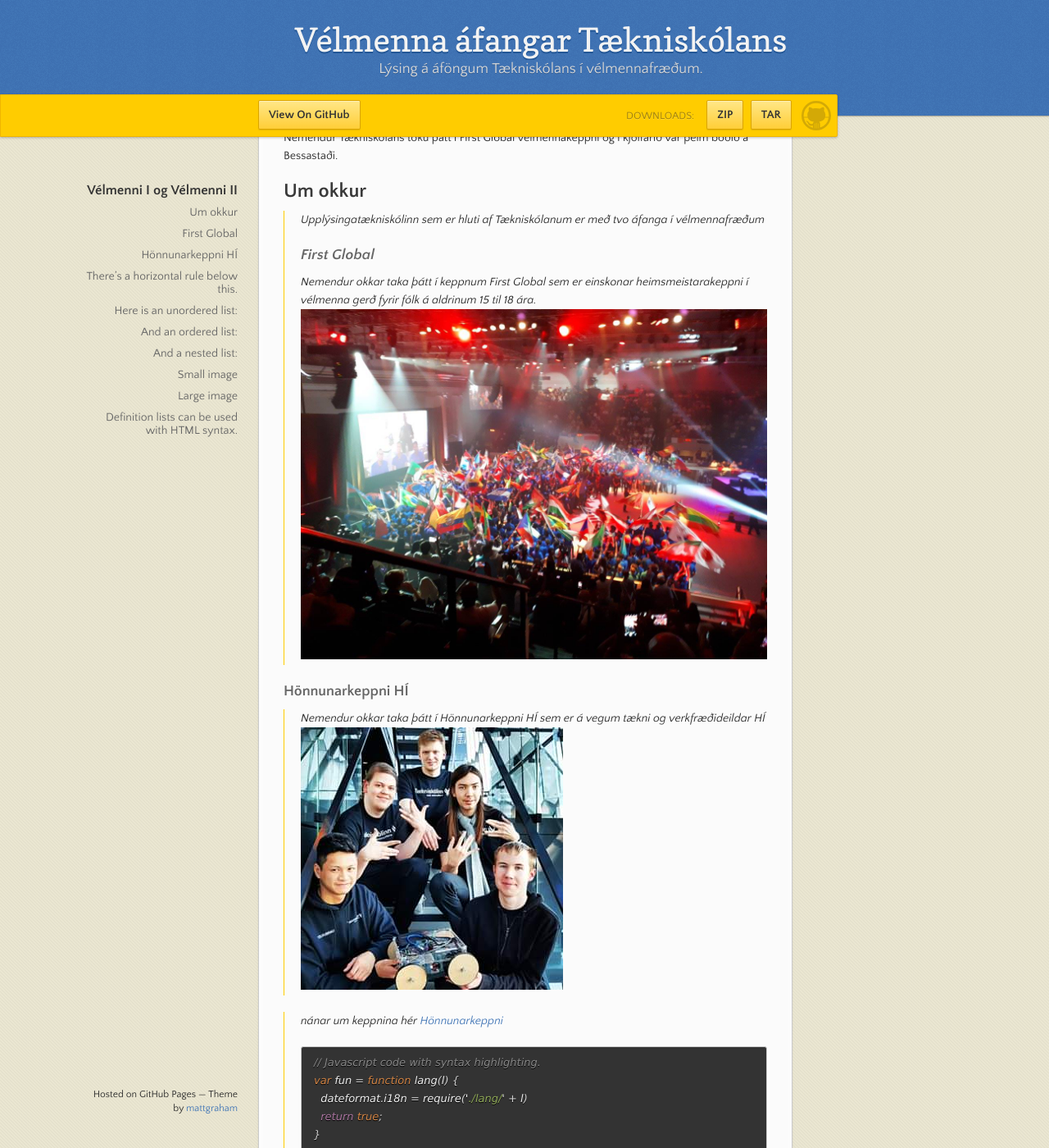
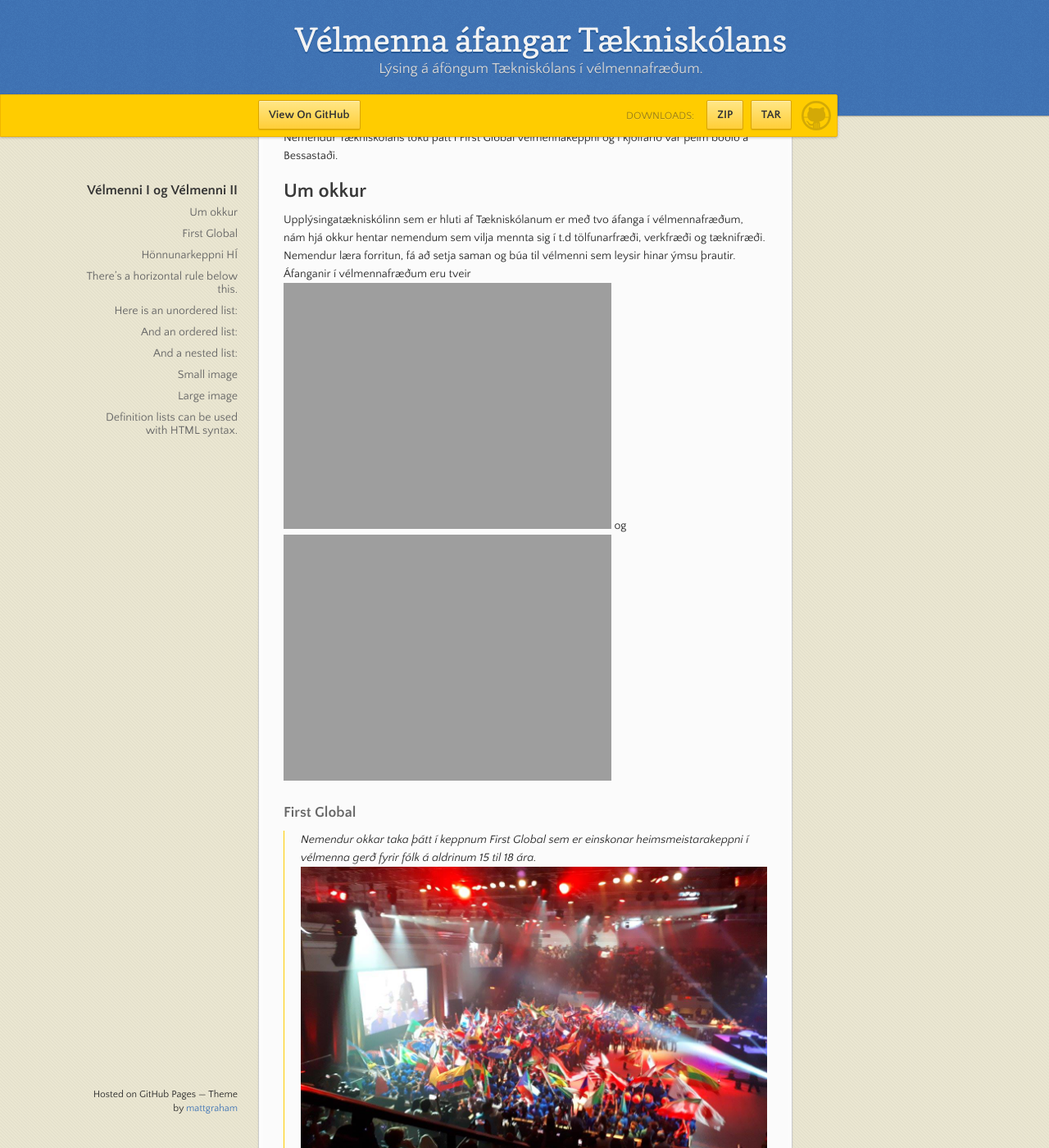
Before and after one commit to eirben/eirben.github.io, a Jekyll site: the page built from index.md, in a window 1280 px wide and 1400 px high, scrolled down 505 px. Shown: the whole window at 82% size. Built offline with Jekyll 4.4.1, drawn with Linux system fonts in a browser that asks for light colours; our own code applies the rules of GitHub Pages for plain Markdown files.

Commit message:
Update index.md

````diff
--- a/index.md
+++ b/index.md
@@ -3,8 +3,8 @@
 Nemendur Tækniskólans tóku þátt í First Global vélmennakeppni og í kjölfarið var þeim boðið á Bessastaði.
 
 ## Um okkur
-
-> Upplýsingatækniskólinn sem er hluti af Tækniskólanum er með tvo áfanga í vélmennafræðum
+Upplýsingatækniskólinn sem er hluti af Tækniskólanum er með tvo áfanga í vélmennafræðum, nám hjá okkur hentar nemendum sem vilja
+mennta sig í t.d tölfunarfræði, verkfræði og tæknifræði.  Nemendur læra forritun, fá að setja saman og búa til vélmenni sem leysir hinar ýmsu þrautir. Áfanganir í vélmennafræðum eru tveir ![Vélmenni I](https://eirben.github.io/rob2a/)  og ![Vélmenni II](https://eirben.github.io/rob2b3u/)
 ### First Global
 > Nemendur okkar taka þátt í keppnum First Global sem er einskonar heimsmeistarakeppni í vélmenna gerð fyrir fólk á aldrinum 15 til 18 ára.
 ![First Global keppni](https://eirben.github.io/firstglobal.jpg)
@@ -31,7 +31,7 @@ end
 ```
 
 #### Header 4
-###[Næsta](another-page.md)
+[Næsta](another-page.md)
 *   This is an unordered list following a header.
 *   This is an unordered list following a header.
 *   This is an unordered list following a header.
````
